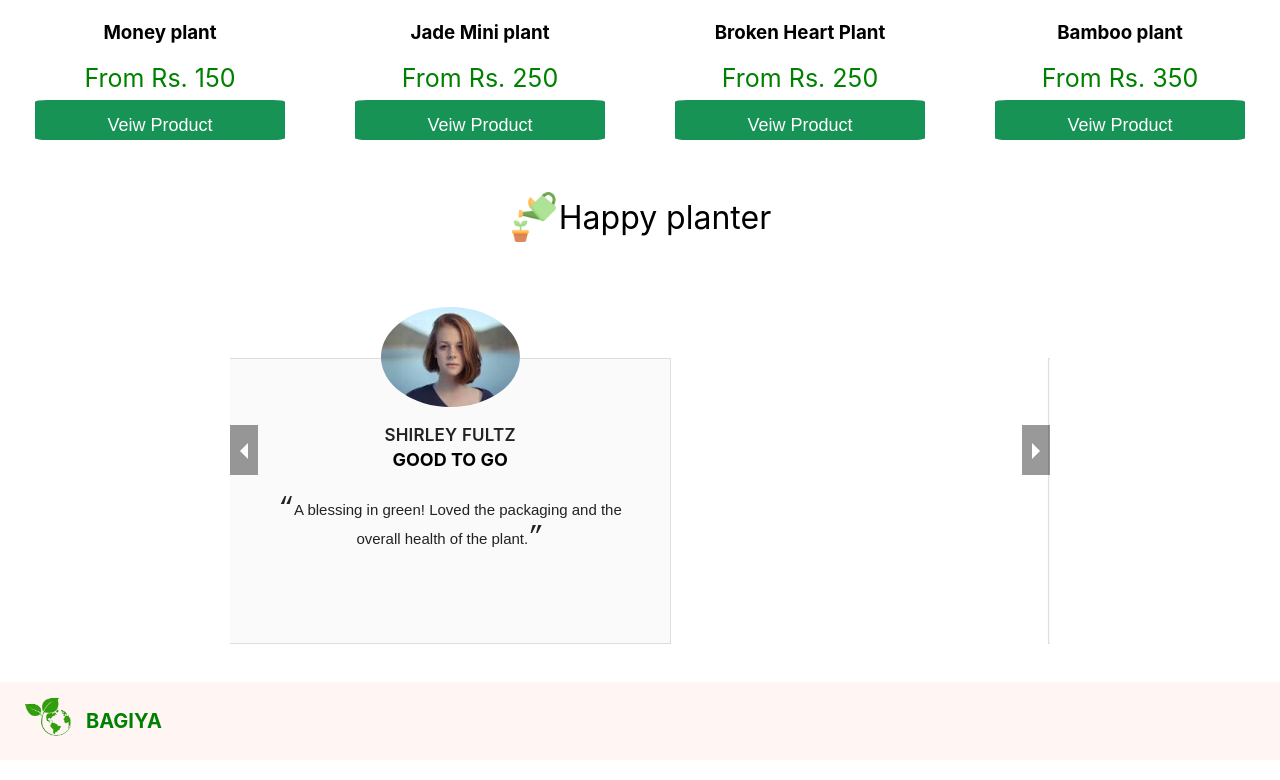
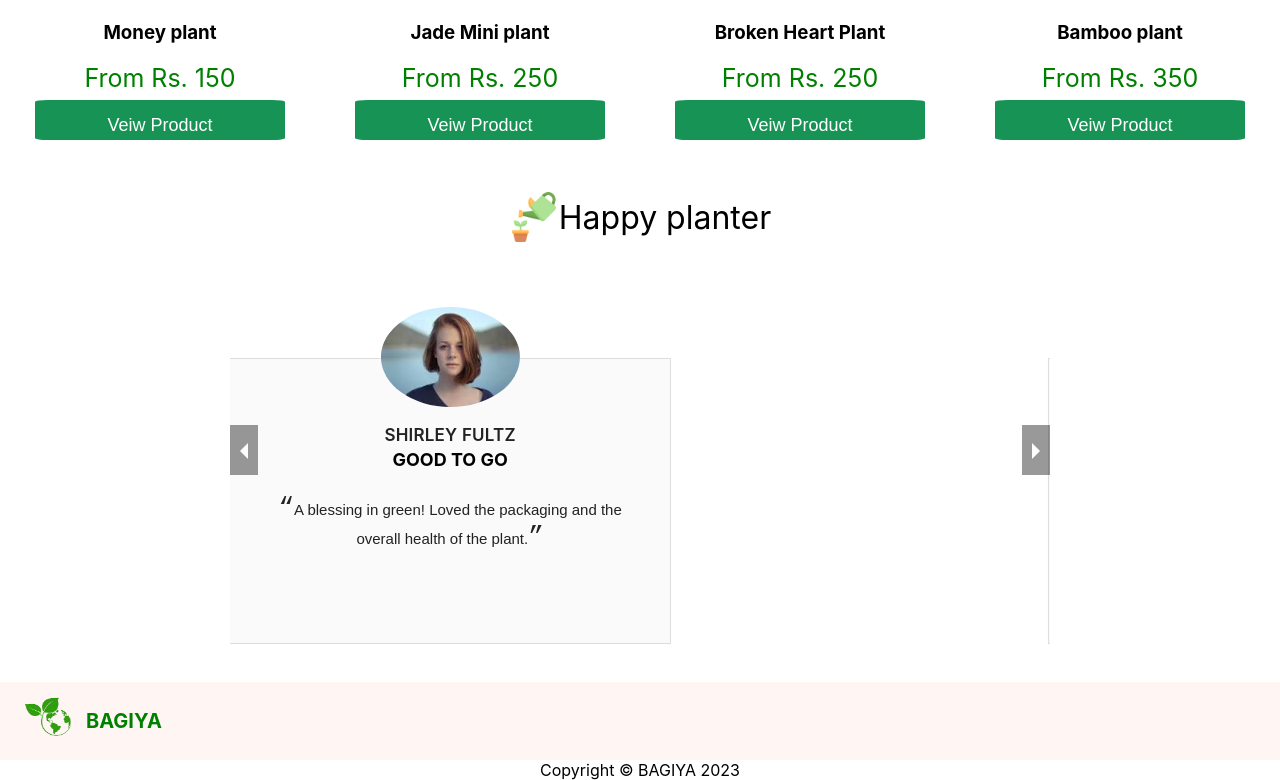
Before and after one commit to VaniAwasthi/BAGIYA, a React (Create React App) app: page /Pages/Home in a window 1280 px wide. Shown: the part 2948-3728 px from the top of the page. Built offline with nearby package versions, Linux system fonts and the light colour scheme.

Commit message:
adding new section

```diff
--- a/src/Components/Footer.js
+++ b/src/Components/Footer.js
@@ -23,7 +23,7 @@ const Footer = () => {
         <div className="ThirdSection"></div>
         <div className="fourth section"></div>
       </div>
-      {/* {`Copyright © BAGIYA  ${year}`} */}
+      {`Copyright © BAGIYA  ${year}`}
     </footer>
   );
 };
```
